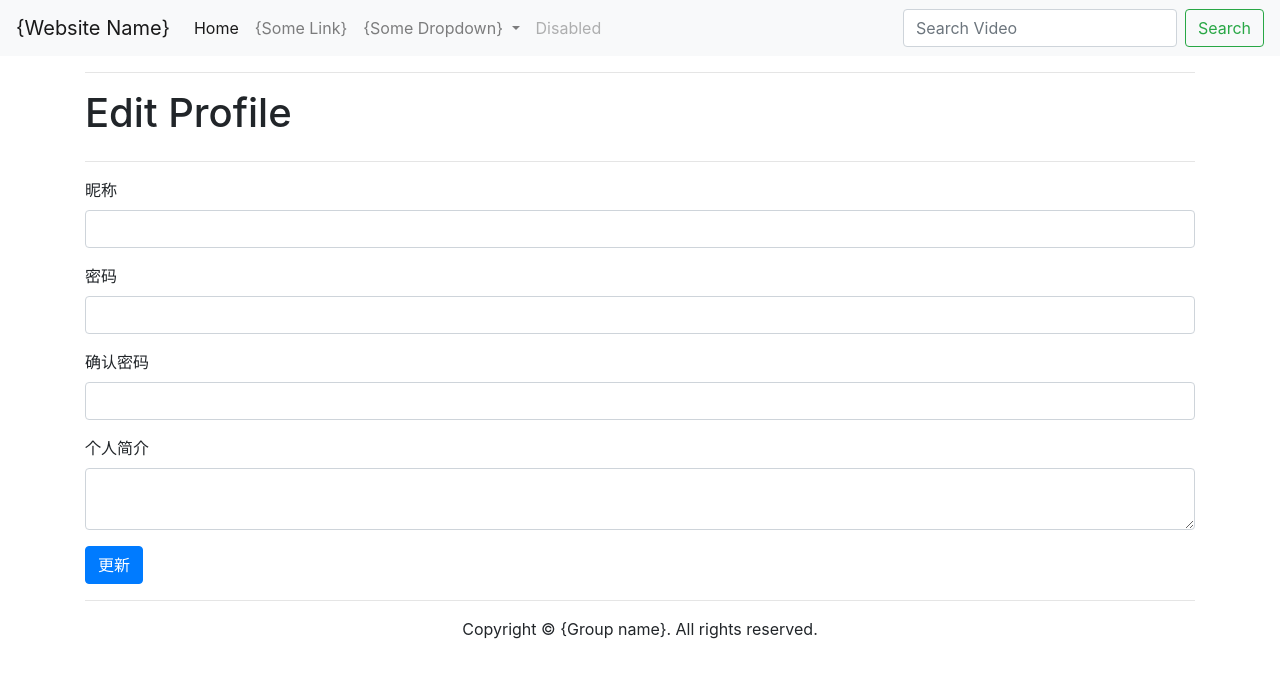
After one commit to SleepinWei/Video-Site-project, a Flask app: template app/templates/EditProfile.html in a window 1280 px wide. The commit adds this page. Shown: the top 678 px of the page. Run offline with Flask 2, Linux system fonts and the light colour scheme; the template is opened without the code that fills it: values that come from a table or form of the project are taken from there, others are empty; parts of the project's set-up code (start-up, migrations or seed data) failed here and were passed over; some libraries are stand-ins or nearby versions.

Commit message:
Space v1.6
Add edit page
Add edit button in space
Add redirect function in form.py
Change edit-profile function in views.py

```diff
--- a/app/main/forms.py
+++ b/app/main/forms.py
@@ -1,8 +1,8 @@
 # from re import S
 from typing_extensions import Required
 from flask_wtf import FlaskForm
-from wtforms import StringField,TextAreaField,BooleanField,SelectField,SubmitField
-from wtforms.validators import DataRequired,Length,Email,Regexp
+from wtforms import StringField,TextAreaField,BooleanField,SelectField,SubmitField,IntegerField,PasswordField
+from wtforms.validators import DataRequired,Length,Email,Regexp,EqualTo,ValidationError
 from wtforms import ValidationError
 # from ..models import Role,User,Barrage,Video,Comment,Videocol,Videolike,UserExistError,UserNotFoundError
 
@@ -12,11 +12,18 @@ class NameForm(FlaskForm):
     csrf_token = BooleanField("somethign")
     pwd = StringField("pwd")
 
+# 重定向至编辑界面（从Space被引用）
+class RedirectToEditForm(FlaskForm):
+    editButton = SubmitField('Edit Profile')
+
+# 用户编辑资料表单
 class EditProfileForm(FlaskForm):
-    nickName = StringField("Nick name",validators=[Length(0,64)])
-    location = StringField("Location",validators=[Length(0,64)])
-    about_me = TextAreaField('About me')
-    submit = SubmitField('Submit')
+    nickName = StringField('Username',validators=[DataRequired(),Length(1,64),Regexp('^[A-Za-z][A-Za-z0-9_.]*$',0,'Usernames must have only letters, numbers, dots or underscores')])
+    password=PasswordField('Password',validators=[EqualTo('password2',message='Passwords must match')])
+    password2=PasswordField('Confirm password',validators=[])
+    introduction=TextAreaField('Introduction',validators=[DataRequired()])
+    submit=SubmitField('更新')
+
 
 class EditProfileAdminForm(FlaskForm):
     # 管理员资料编辑表单
--- /dev/null
+++ b/app/templates/EditProfile.html
@@ -0,0 +1,95 @@
+<!DOCTYPE html>
+<html lang="en">
+
+<head>
+  <meta charset="utf-8">
+  <meta http-equiv="X-UA-Compatible" content="IE=edge">
+  <meta name="viewport" content="width=device-width, initial-scale=1">
+  <title>{}</title>
+
+  <!-- Bootstrap -->
+  <link rel="stylesheet" href="{{ url_for('static',filename='css/bootstrap-4.4.1.css') }}">
+  <link rel="stylesheet" href="{{ url_for('static',filename='css/space.css') }}">
+  <link rel="stylesheet" href="{{ url_for('static',filename='css/colours.css') }}">
+</head>
+
+<body>
+  <nav class="navbar navbar-expand-lg navbar-light bg-light"> <a class="navbar-brand" href="#">{Website Name}</a>
+    <button class="navbar-toggler" type="button" data-toggle="collapse" data-target="#navbarSupportedContent"
+      aria-controls="navbarSupportedContent" aria-expanded="false" aria-label="Toggle navigation"> <span
+        class="navbar-toggler-icon"></span> </button>
+    <div class="collapse navbar-collapse" id="navbarSupportedContent">
+      <ul class="navbar-nav mr-auto">
+        <li class="nav-item active"> <a class="nav-link" href="#">Home <span class="sr-only">(current)</span></a> </li>
+        <li class="nav-item"> <a class="nav-link" href="#">{Some Link}</a> </li>
+        <li class="nav-item dropdown"> <a class="nav-link dropdown-toggle" href="#" id="navbarDropdown" role="button"
+            data-toggle="dropdown" aria-haspopup="true" aria-expanded="false"> {Some Dropdown} </a>
+          <div class="dropdown-menu" aria-labelledby="navbarDropdown"> <a class="dropdown-item" href="#">Action</a> <a
+              class="dropdown-item" href="#">Another action</a>
+            <div class="dropdown-divider"></div>
+            <a class="dropdown-item" href="#">Something else here</a>
+          </div>
+        </li>
+        <li class="nav-item"> <a class="nav-link disabled" href="#">Disabled</a> </li>
+      </ul>
+      <form class="form-inline my-2 my-lg-0">
+        <input class="form-control mr-sm-2" type="search" placeholder="Search Video" aria-label="Search Video">
+        <button class="btn btn-outline-success my-2 my-sm-0" type="submit">Search</button>
+      </form>
+    </div>
+  </nav>
+  <div class="container">
+    <hr>
+    <div class="row">
+      <div class="col-6 col-lg-12">
+        <h1>Edit Profile</h1>
+      </div>
+    </div>
+    <hr>
+    <div class="row">
+      <div class="container">
+        <div class="row clearfix">
+          <div class="col-md-12 column">
+            <form>
+              <div class="form-group">
+                <label for="nickName">昵称</label>
+                {{ form.nickName(class='form-control') }}
+              </div>
+              <div class="form-group">
+                <label for="password">密码</label>
+                {{ form.password(class='form-control') }}
+              </div>
+              <div class="form-group">
+                <label for="password">确认密码</label>
+                {{ form.password2(class='form-control') }}
+              </div>
+              <div class="form-group">
+                <label for="introduction">个人简介</label>
+                {{ form.introduction(class='form-control') }}
+              </div>
+              {{ form.submit(class='btn btn-primary') }}
+            </form>
+          </div>
+        </div>
+      </div>
+    </div>
+    <hr>
+    <footer class="text-center">
+      <div class="container">
+        <div class="row">
+          <div class="col-12">
+            <p>Copyright © {Group name}. All rights reserved.</p>
+          </div>
+        </div>
+      </div>
+    </footer>
+  </div>
+
+  <!-- jQuery (necessary for Bootstrap's JavaScript plugins) -->
+  <script src="js/jquery-3.4.1.min.js"></script>
+  <!-- Include all compiled plugins (below), or include individual files as needed -->
+  <script src="js/popper.min.js"></script>
+  <script src="js/bootstrap-4.4.1.js"></script>
+</body>
+
+</html>
```
Also changed, not shown: app/main/views.py (+15 -7 lines), app/templates/Space.html (+22 -8 lines).
